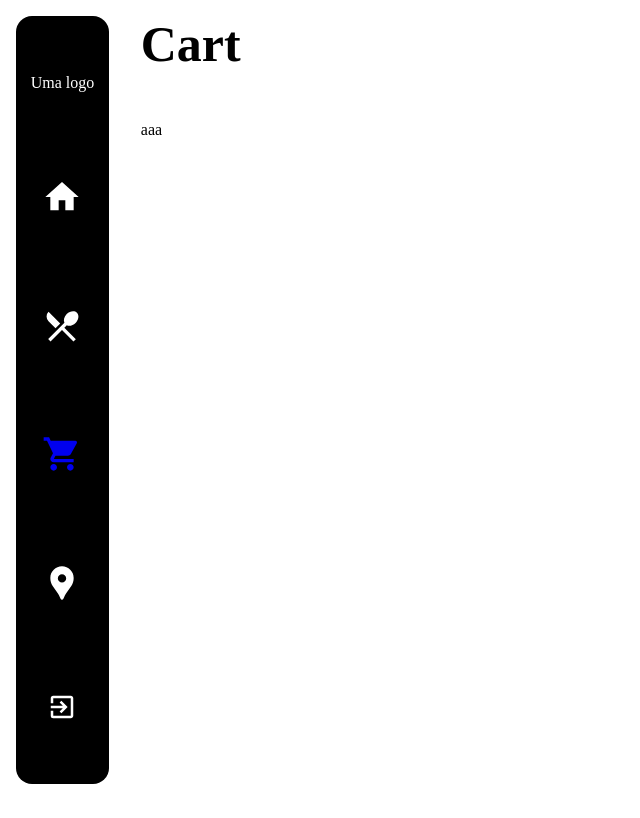
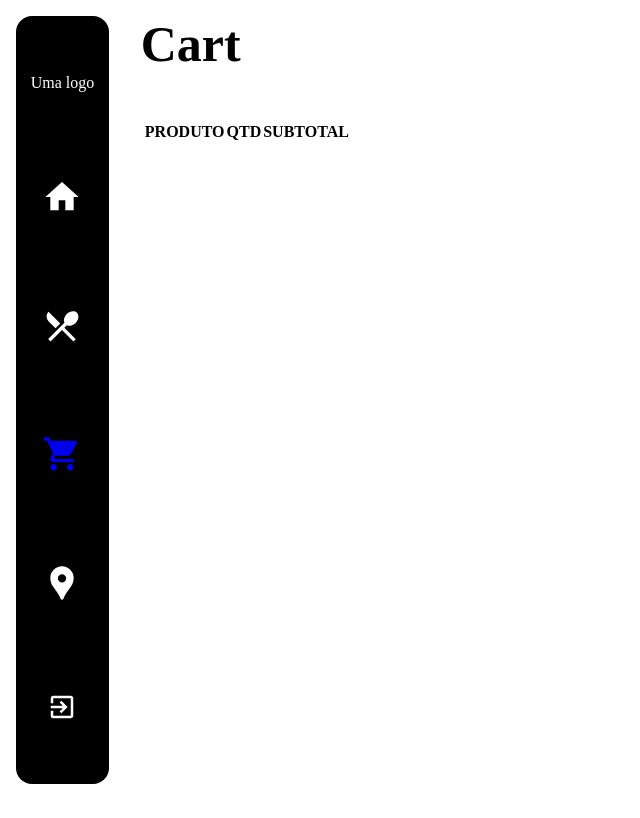
Before and after one commit to NatanaelPJ/ProjectPilot, a React (Create React App) app: page /cart in a window 1280 px wide. Shown: the whole page, without its empty margins (0-640 px from the left). Built offline with nearby package versions, Linux system fonts and the light colour scheme.

Commit message:
Criando as tabelas

```diff
--- a/src/pages/Cart/index.tsx
+++ b/src/pages/Cart/index.tsx
@@ -8,7 +8,22 @@ export default function Cart(){
         <Aside/>
         <Content>
           <h1>Cart</h1>
-          <div>aaa</div>
+          <div>
+            <table>
+              <thead>
+                <tr>
+                  <th aria-label="product image" />
+                  <th>PRODUTO</th>
+                  <th>QTD</th>
+                  <th>SUBTOTAL</th>
+                  <th aria-label="delete icon" />
+                </tr>
+              </thead>
+              <tbody>
+
+              </tbody>
+            </table>
+          </div>
         </Content>
       </Container>
     </>
```
